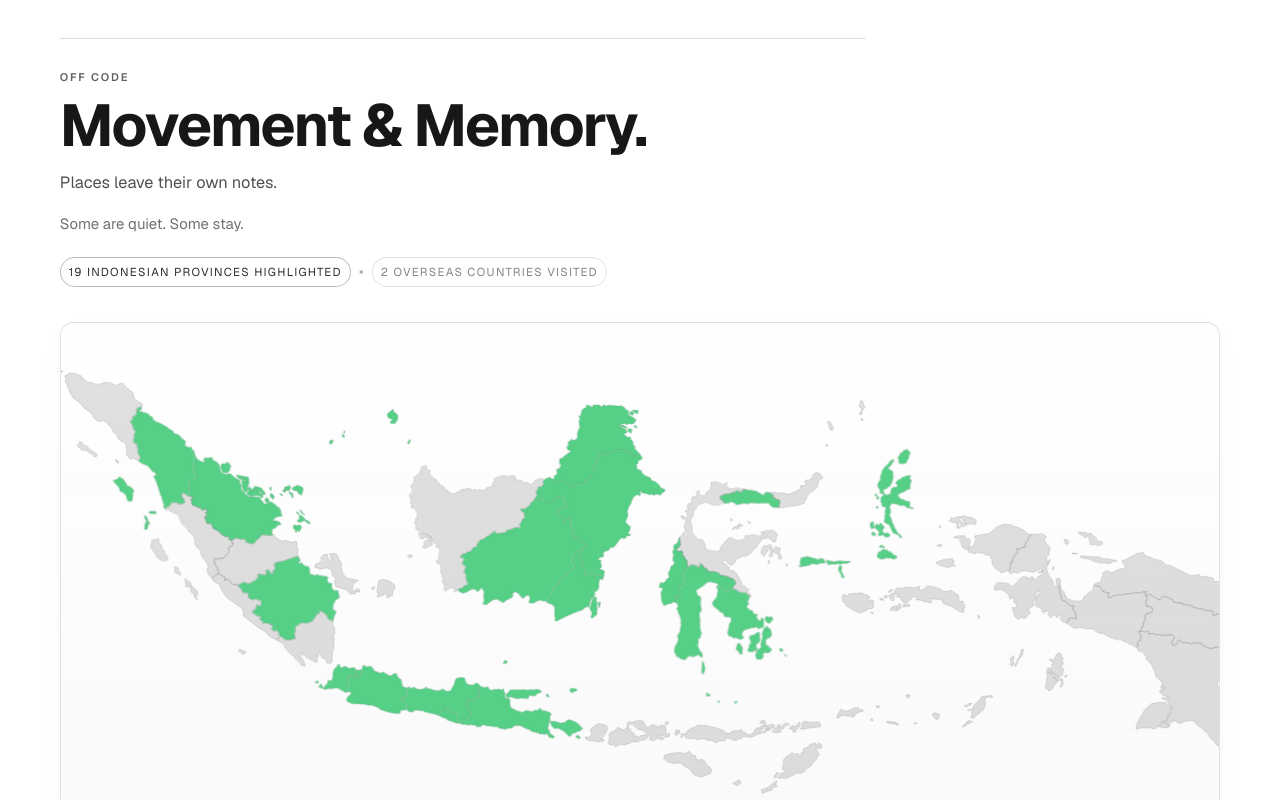
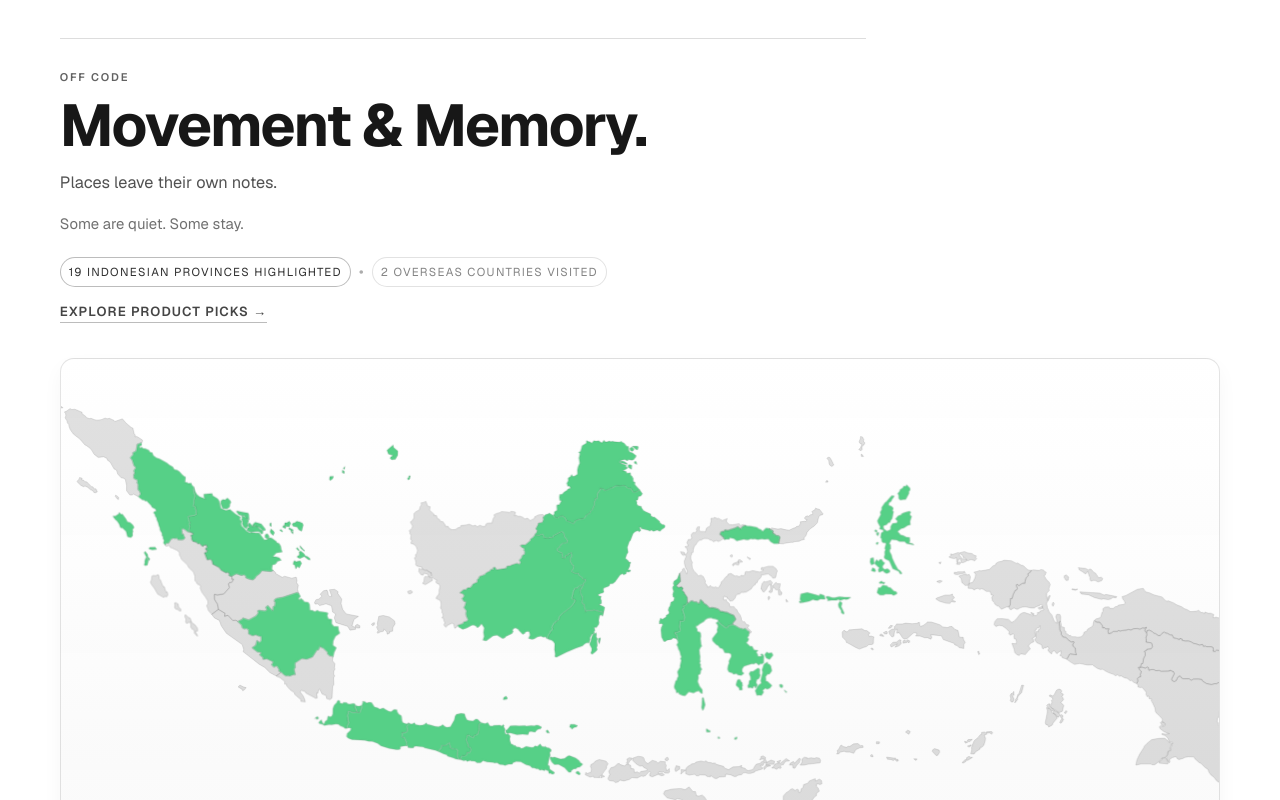
Before and after one commit to d-agung-sungkono/d-agung, a Next.js app: page /off-code in a window 1280 px wide. Shown: the top 800 px of the page. Built offline with nearby package versions, Linux system fonts and the light colour scheme.

Commit message:
feat: link off code to product picks

```diff
--- a/src/app/(site)/off-code/off-code.module.css
+++ b/src/app/(site)/off-code/off-code.module.css
@@ -90,6 +90,24 @@
   color: rgba(17, 17, 17, 0.35);
 }
 
+.productPicksLink {
+  width: fit-content;
+  margin-top: 0.9rem;
+  border-bottom: 1px solid rgba(17, 17, 17, 0.28);
+  display: inline-flex;
+  color: rgba(17, 17, 17, 0.78);
+  font-size: 0.82rem;
+  font-weight: 600;
+  letter-spacing: 0.08em;
+  text-transform: uppercase;
+  transition: border-color 180ms ease, color 180ms ease;
+}
+
+.productPicksLink:hover {
+  border-color: rgba(17, 17, 17, 0.72);
+  color: rgba(17, 17, 17, 0.94);
+}
+
 .mapSpotlight {
   margin-top: clamp(1.35rem, 2.7vw, 2.15rem);
 }
--- a/src/app/(site)/off-code/page.tsx
+++ b/src/app/(site)/off-code/page.tsx
@@ -1,5 +1,6 @@
 'use client'
 
+import Link from 'next/link'
 import { useState } from 'react'
 
 import TravelMap from '@/components/off-code/TravelMap'
@@ -47,6 +48,9 @@ export default function OffCodePage() {
               {visitedCountries.length} overseas countries visited
             </button>
           </div>
+          <Link className={styles.productPicksLink} href="/affiliate">
+            Explore Product Picks →
+          </Link>
         </header>
 
         <div className={styles.mapSpotlight}>
```
